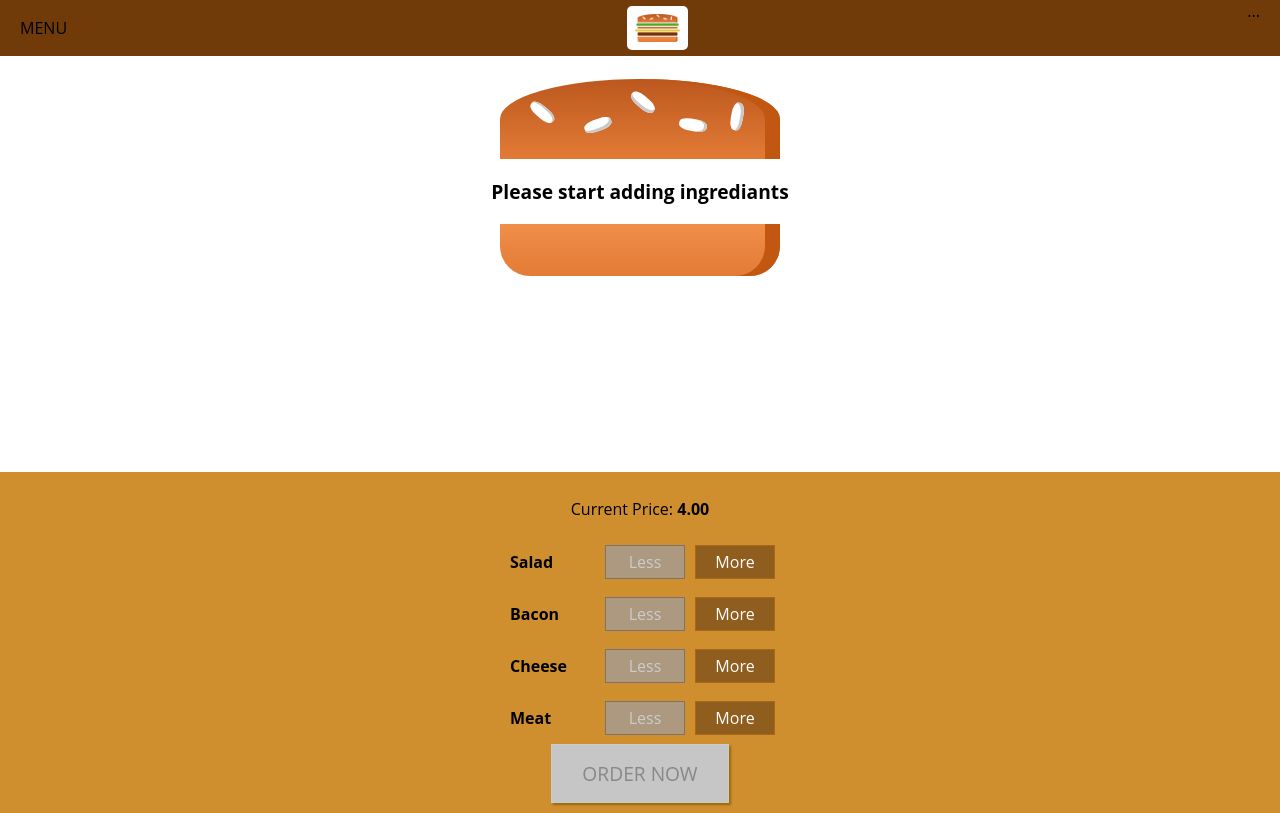
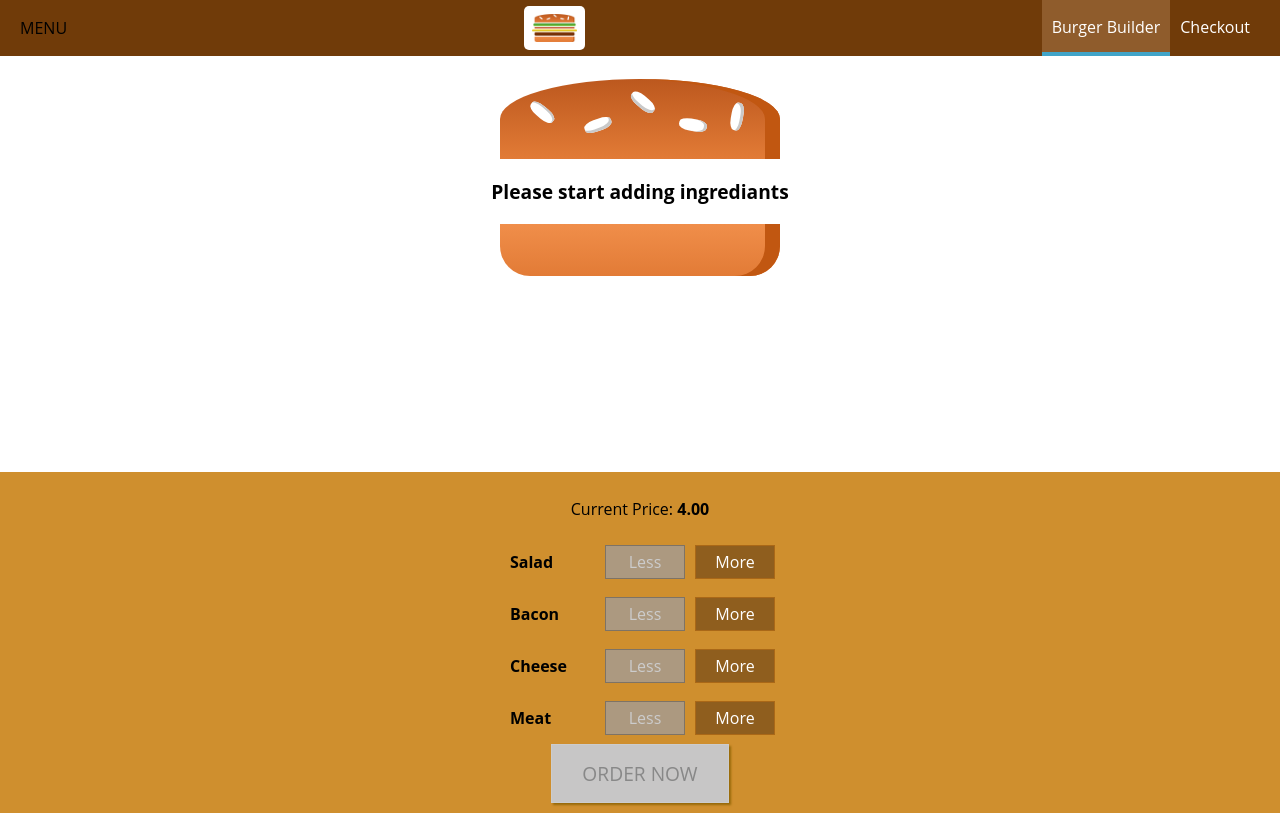
Before and after one commit to darshangit/burger-builder, a React (Create React App) app: page / in a window 1280 px wide. Built offline with nearby package versions, Linux system fonts and the light colour scheme; the HTML template or start-up script is replaced by a standard one.

Commit message:
Navigation added

```diff
--- /dev/null
+++ b/src/components/Navigation/NavigationItems/NavigationItem/NavigationItem.js
@@ -0,0 +1,10 @@
+import styles from "./NavigationItem.module.css";
+const NavigationItem = (props) => (
+  <li className={styles.NavigationItem}>
+    <a href={props.link} className={props.active ? styles.active : null}>
+      {props.children}
+    </a>
+  </li>
+);
+
+export default NavigationItem;
--- /dev/null
+++ b/src/components/Navigation/NavigationItems/NavigationItem/NavigationItem.module.css
@@ -0,0 +1,25 @@
+.NavigationItem {
+  margin: 0;
+  box-sizing: border-box;
+  display: flex;
+  height: 100%;
+  align-items: center;
+}
+
+.NavigationItem a {
+  color: white;
+  text-decoration: none;
+  height: 100%;
+  padding: 16px 10px;
+  border-bottom: 4px solid transparent;
+  box-sizing: border-box;
+  display: block;
+}
+
+.NavigationItem a:hover,
+.NavigationItem a:active,
+.NavigationItem a.active {
+  background-color: #8f5c2c;
+  border-bottom: 4px solid #40a4c8;
+  color: white;
+}
--- /dev/null
+++ b/src/components/Navigation/NavigationItems/NavigationItems.js
@@ -0,0 +1,13 @@
+import NavigationItem from "./NavigationItem/NavigationItem";
+import styles from "./NavigationItems.module.css";
+const NavigationItems = (props) => (
+  <ul className={styles.NavigationItems}>
+    <NavigationItem link="/" active>
+      Burger Builder
+    </NavigationItem>
+
+    <NavigationItem link="/">Checkout</NavigationItem>
+  </ul>
+);
+
+export default NavigationItems;
--- /dev/null
+++ b/src/components/Navigation/NavigationItems/NavigationItems.module.css
@@ -0,0 +1,8 @@
+.NavigationItems {
+  margin: 0;
+  padding: 0;
+  list-style: none;
+  display: flex;
+  align-items: center;
+  height: 100%;
+}
--- a/src/components/Navigation/Toolbar/Toolbar.js
+++ b/src/components/Navigation/Toolbar/Toolbar.js
@@ -1,11 +1,14 @@
 import Logo from "../../Logo/Logo";
+import NavigationItems from "../NavigationItems/NavigationItems";
 import styles from "./Toolbar.module.css";
 
 const Toolbar = (props) => (
   <header className={styles.Toolbar}>
     <div>MENU</div>
     <Logo />
-    <nav>...</nav>
+    <nav>
+        <NavigationItems/>
+    </nav>
   </header>
 );
 
```
